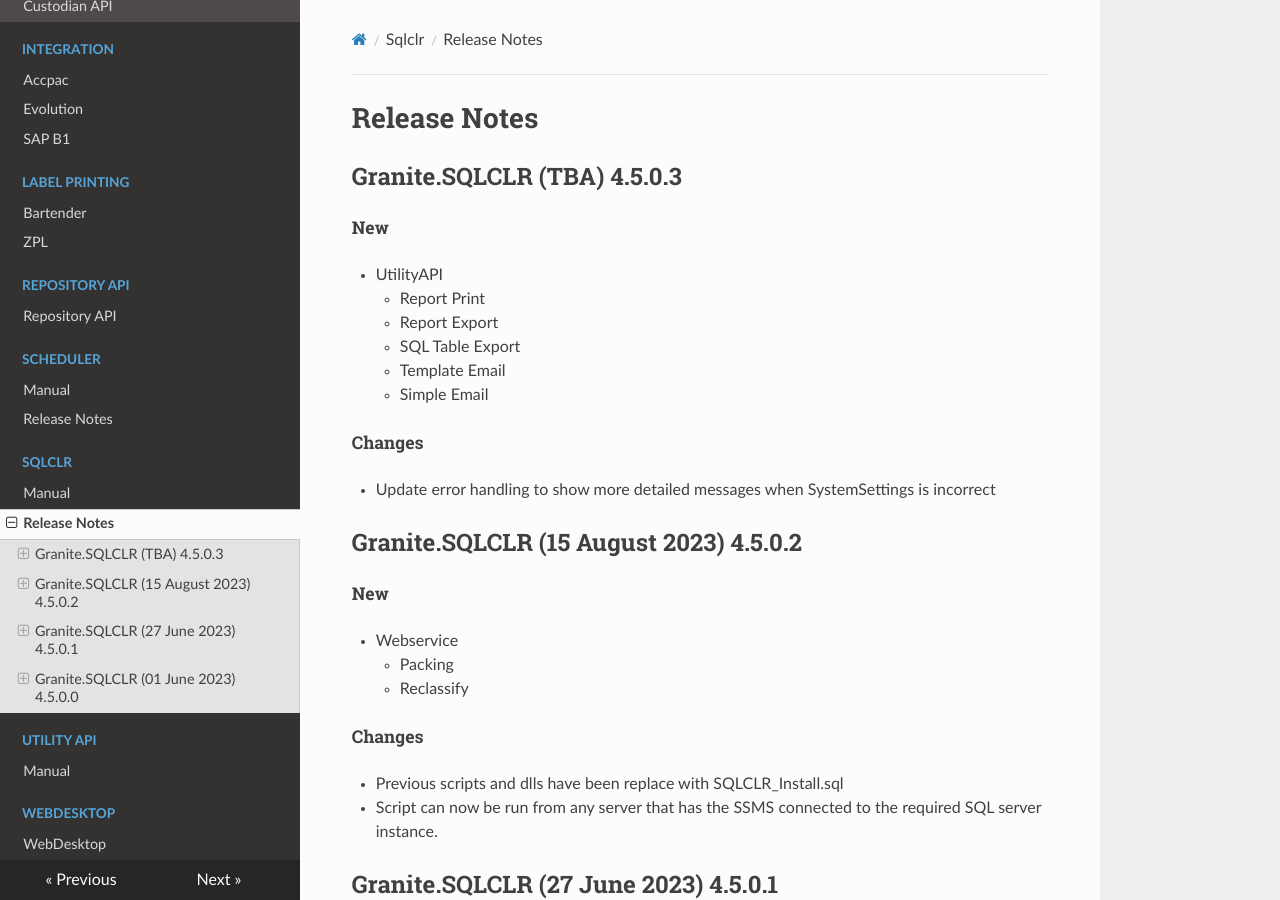
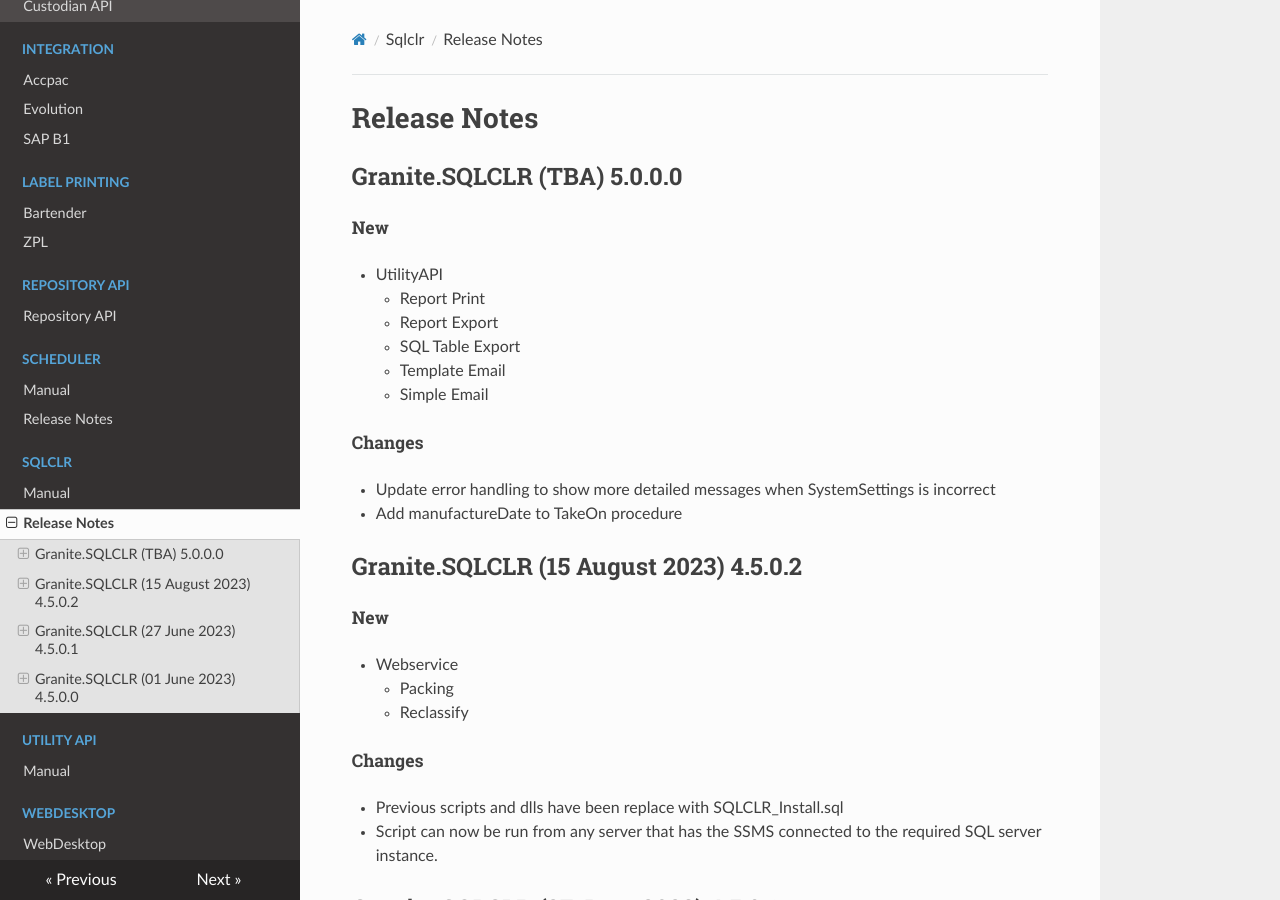
Before and after one commit to GraniteWMS/GraniteDocs, an MkDocs documentation site: the page built from docs/sqlclr/release-notes.md, in a window 1280 px wide and 900 px high. Built offline with MkDocs 1.6.1, drawn with Linux system fonts in a browser that asks for light colours; nearby versions of some CDN libraries.

Commit message:
Update SQLCLR release-notes.md

```diff
--- a/docs/sqlclr/release-notes.md
+++ b/docs/sqlclr/release-notes.md
@@ -1,6 +1,6 @@
 # Release Notes
 
-## Granite.SQLCLR (TBA) 4.5.0.3
+## Granite.SQLCLR (TBA) 5.0.0.0
 ##### New
 - UtilityAPI
 	- Report Print
@@ -10,6 +10,7 @@
 	- Simple Email
 ##### Changes
 - Update error handling to show more detailed messages when SystemSettings is incorrect
+- Add manufactureDate to TakeOn procedure
 
 ## Granite.SQLCLR (15 August 2023) 4.5.0.2
 ##### New
```
